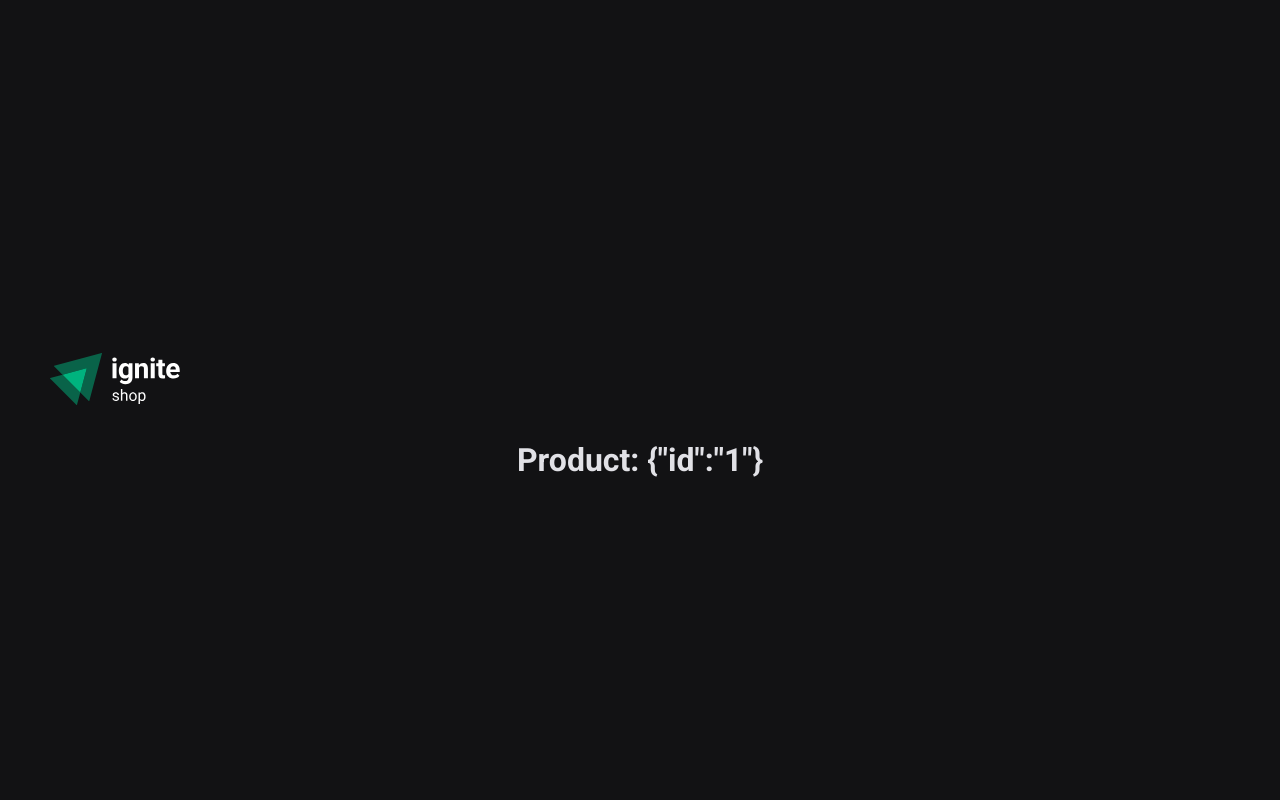
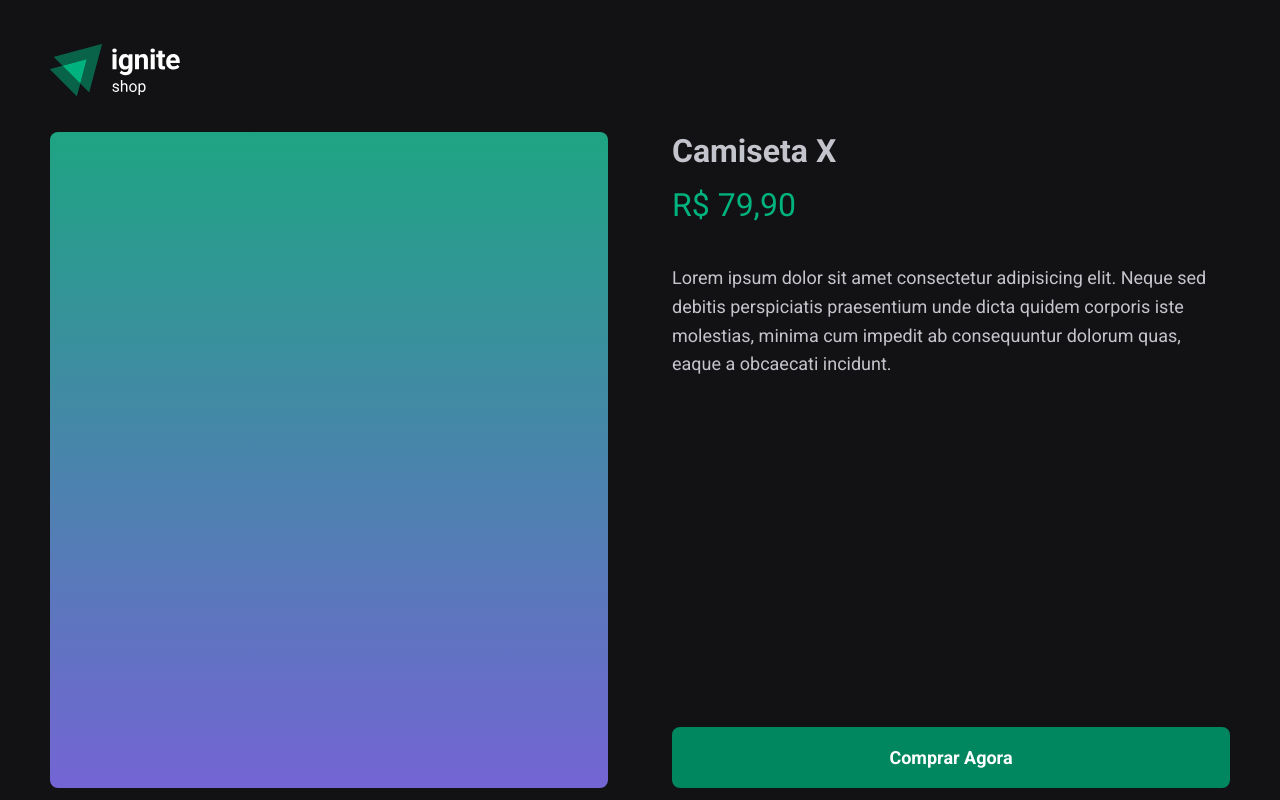
Before and after one commit to GabrielGPena793/Ignite_React, a Next.js app in the folder 04-ignite-shop/: page /product/1 in a window 1280 px wide. Built offline with nearby package versions, Linux system fonts and the light colour scheme.

Commit message:
static product page

```diff
--- a/04-ignite-shop/src/pages/index.tsx
+++ b/04-ignite-shop/src/pages/index.tsx
@@ -1,4 +1,5 @@
 import Image from 'next/image'
+import Link from 'next/link'
 
 import { useKeenSlider } from 'keen-slider/react'
 
@@ -32,7 +33,8 @@ export default function Home({ products }: HomeProps) {
   return (
     <HomeContainer ref={sliderRef} className='keen-slider'>
       {products.map(product => (
-        <Product key={product.id} className='keen-slider__slide'>
+        <Link href={`/product/${product.id}`} key={product.id}>
+          <Product  className='keen-slider__slide'>
             <Image src={product.imageUrl} width={520} height={480} alt='' />
 
             <footer>
@@ -40,6 +42,7 @@ export default function Home({ products }: HomeProps) {
               <span>{product.price}</span>
             </footer>
           </Product>
+        </Link>
       ))}
     </HomeContainer>
   )
--- a/04-ignite-shop/src/pages/product/[id].tsx
+++ b/04-ignite-shop/src/pages/product/[id].tsx
@@ -1,9 +1,27 @@
+import { ImageContainer, ProductContainer, ProductDetails } from '@/src/styles/pages/product'
 import { useRouter } from 'next/router'
 
 export default function Product() {
   const { query } = useRouter()
 
   return (
-    <h1>Product: {JSON.stringify(query)}</h1>
+    <ProductContainer>
+      <ImageContainer>
+
+      </ImageContainer>
+
+      <ProductDetails>
+        <h1>Camiseta X</h1>
+        <span>R$ 79,90</span>
+
+        <p>
+          Lorem ipsum dolor sit amet consectetur adipisicing elit. Neque sed debitis perspiciatis praesentium unde dicta quidem corporis iste molestias, minima cum impedit ab consequuntur dolorum quas, eaque a obcaecati incidunt.
+        </p>
+
+        <button>
+          Comprar Agora
+        </button>
+      </ProductDetails>
+    </ProductContainer>
   )
 }
--- a/04-ignite-shop/src/styles/global.ts
+++ b/04-ignite-shop/src/styles/global.ts
@@ -4,6 +4,7 @@ export const globalStyles = globalCss({
   '*': {
     margin: 0,
     padding: 0,
+    boxSizing: 'border-box',
   },
 
   body: {
--- a/04-ignite-shop/src/styles/pages/home.ts
+++ b/04-ignite-shop/src/styles/pages/home.ts
@@ -8,7 +8,7 @@ export const HomeContainer = styled('main', {
   minHeight: 656,
 })
 
-export const Product = styled('a', {
+export const Product = styled('div', {
   background: 'linear-gradient(180deg, #1ea483 0%, #7465d4 100%)',
   borderRadius: 8,
   cursor: 'pointer',
@@ -44,6 +44,7 @@ export const Product = styled('a', {
 
     strong: {
       fontSize: '$lg',
+      color: '$gray100'
     },
 
     span: {
--- /dev/null
+++ b/04-ignite-shop/src/styles/pages/product.ts
@@ -0,0 +1,73 @@
+import { styled } from "..";
+
+export const ProductContainer = styled('main', {
+  display: 'grid',
+  gridTemplateColumns: '1fr 1fr',
+  alignItems: 'stretch',
+  gap: '4rem',
+
+  maxWidth: 1180,
+  margin: '0 auto',
+})
+
+export const ImageContainer = styled('div', {
+  width: '100%',
+  maxWidth: 576,
+  height: 656,
+  background: 'linear-gradient(180deg, #1ea483 0%, #7465d4 100%)',
+  borderRadius: 8,
+  padding: '0.25rem',
+
+  display: 'flex',
+  alignItems: 'center',
+  justifyContent: 'center',
+
+  img: {
+    objectFit: 'cover',
+  }
+
+})
+
+export const ProductDetails = styled('div', {
+  display: 'flex',
+  flexDirection: 'column',
+
+  h1: {
+    fontSize: '$2xl',
+    color: '$gray300',
+  },
+
+  span: {
+    marginTop: '1rem',
+    display: 'block',
+    fontSize: '$2xl',
+    color: '$green300',
+  },
+
+  p: {
+    marginTop: '2.5rem',
+    fontSize: '$md',
+    lineHeight: 1.6,
+    color: '$gray300',
+  },
+
+  button: {
+    marginTop: 'auto',
+    backgroundColor: '$green500',
+    border: 0,
+    color: '$white',
+    borderRadius: 8,
+    padding: '1.25rem',
+    cursor: 'pointer',
+    fontWeight: 'bold',
+    fontSize: '$md',
+    transition: '0.2s ease-in-out',
+
+    '&:hover': {
+      backgroundColor: '$green300',
+    }
+  }
+
+
+
+})
```
Also changed, not shown: 04-ignite-shop/src/pages/product/index.tsx (deleted, +0 -7 lines). Lines whose indentation alone changed are shown as unchanged.
